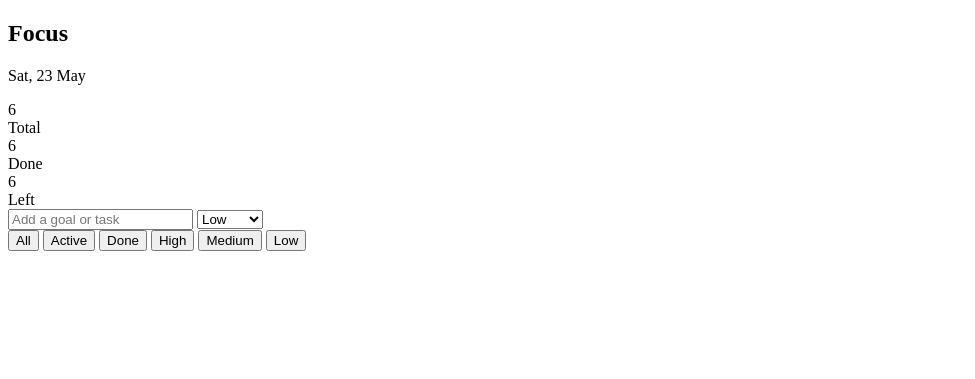
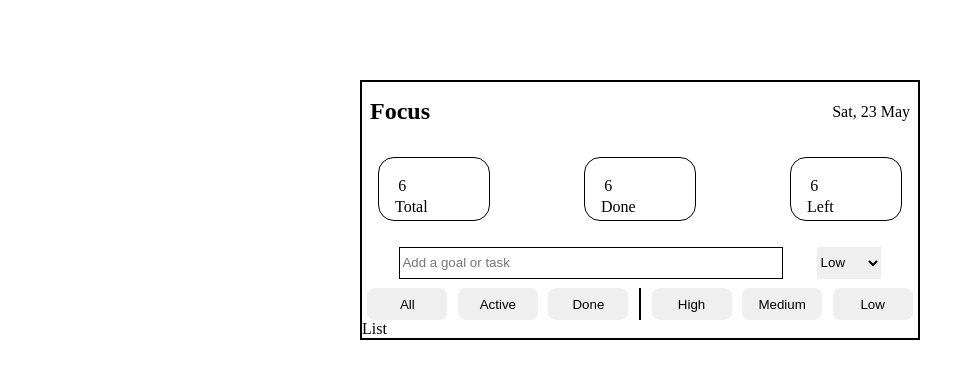
Before and after one commit to Gas0lina/To-Do-List, a FastAPI app: page / in a window 1280 px wide. Shown: the top 379 px of the page, without its empty margins (0-975 px from the left). Run offline with FastAPI, Linux system fonts and the light colour scheme.

Commit message:
Added styling

```diff
--- a/static/style.css
+++ b/static/style.css
@@ -0,0 +1,66 @@
+*{
+    margin: 0;
+    border: 0;
+    box-sizing: border-box;
+}
+.main{
+    max-width: 560px;
+    margin: 5rem auto;
+    border: 2px solid black;
+}
+.nav-bar{
+    display: flex;
+    justify-content: space-between;
+    align-items: center;
+    padding: 1rem 0.5rem;
+}
+.status-bar{
+    display: flex;
+    justify-content: space-between;
+    padding: 1rem;
+}
+.status-block{
+    border: 1px solid black;
+    display: flex;
+    flex-direction: column;
+    height: 4rem;
+    width: 7rem;
+    padding: 1rem;
+    border-radius: 1rem;
+}
+.status-count{
+    padding: 0.2rem;
+}
+.input-goal{
+    display: flex;
+    padding: 0.6rem;
+    margin: 0 auto;
+    justify-content: space-between;
+    width: 90%;
+}
+.input-goal > input{
+    border: 1px solid black;
+    width: 24rem;
+    height: 2rem;
+}
+.filter{
+    display: flex;
+    justify-content: space-around;
+    flex-wrap: wrap;
+}
+
+.chip{
+    border-radius: 0.5rem;
+    padding: 0.3rem 0.7rem;
+    height: 2rem;
+    width: 5rem;
+}
+
+.active{
+    background: blue;
+    color: white;
+}
+.horizontal-line{
+    height: 2rem;
+    border: 1px solid black;
+}
--- a/templates/index.html
+++ b/templates/index.html
@@ -6,6 +6,7 @@
         <title>Focus</title>
         <meta name="author" content="Yogesh Nayaka"/>
         <meta name="description" content="FastAPI website"/>
+        <link rel="stylesheet" href="../static/style.css" type="text/css"/>
     </head>
     <body>
         <div class="main">
@@ -43,17 +44,18 @@
 
             <!--Sort buttons-->
             <div class="filter">
-                <button id="chip activate">All</button>
-                <button id="chip">Active</button>
-                <button id="chip">Done</button>
-                <button id="chip">High</button>
-                <button id="chip">Medium</button>
-                <button id="chip">Low</button>
+                <button class="chip activate">All</button>
+                <button class="chip">Active</button>
+                <button class="chip">Done</button>
+                <div class="horizontal-line"></div>
+                <button class="chip">High</button>
+                <button class="chip">Medium</button>
+                <button class="chip">Low</button>
             </div>
 
             <!--Task List-->
             <div class="task-list">
-
+                <p class="list-heading">List</p>
             </div>
         </div>
     </body>
```
